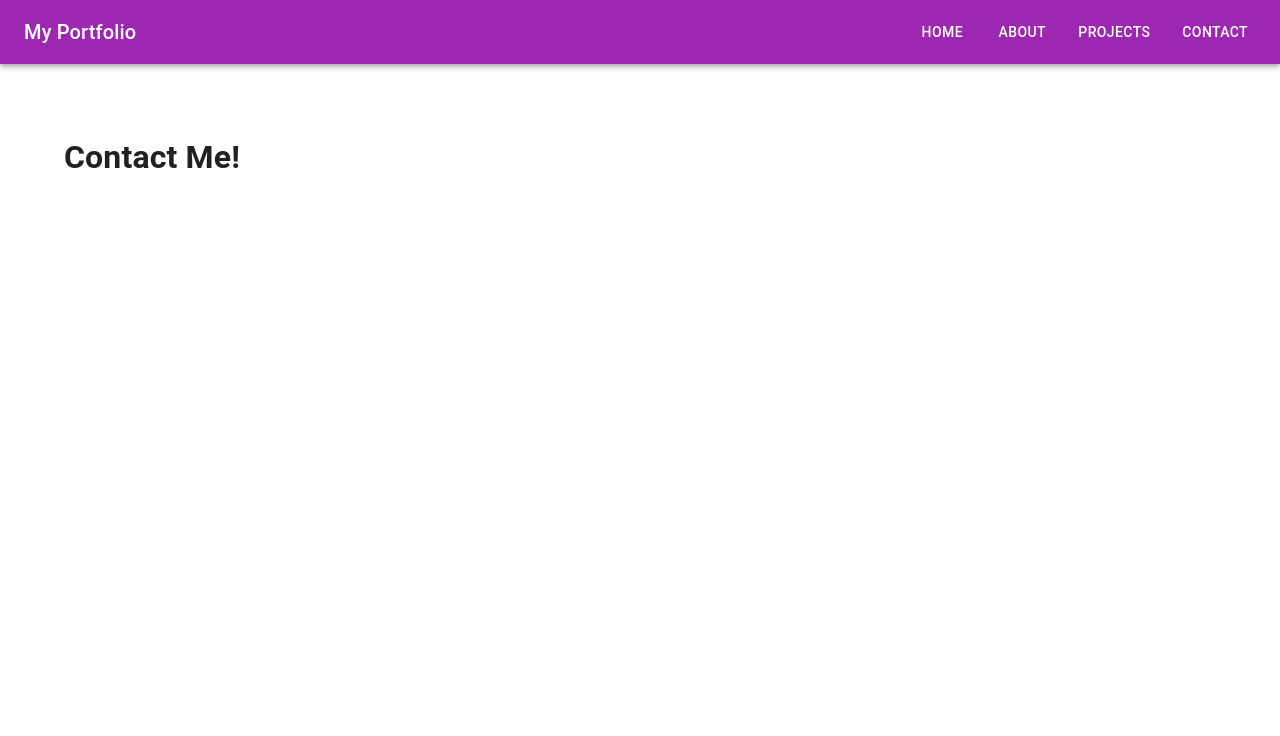
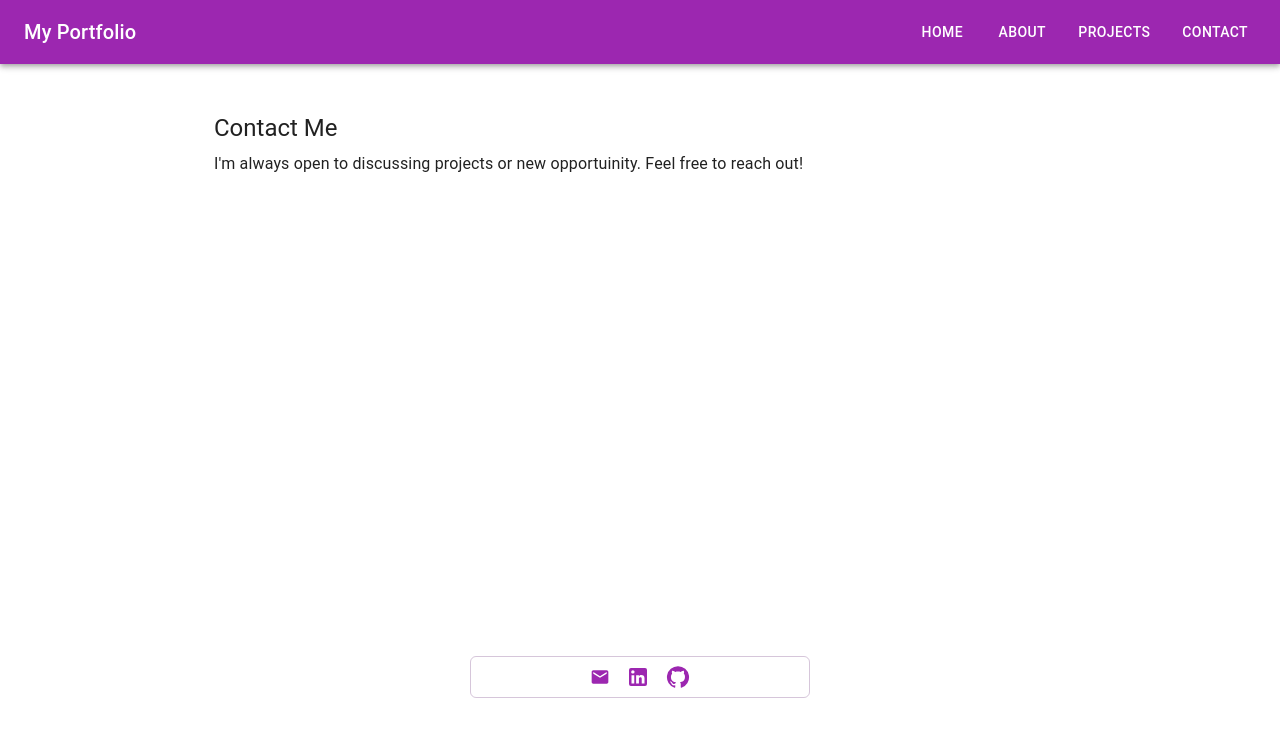
Before and after one commit to SWAGGERKARKI/my-portfolio, a Next.js app: page /contact in a window 1280 px wide. Shown: the top 736 px of the page. Built offline with nearby package versions, Linux system fonts and the light colour scheme.

Commit message:
finish contact page

```diff
--- a/src/app/contact/page.js
+++ b/src/app/contact/page.js
@@ -1,3 +1,55 @@
+'use client';
+import { Box, Button, Container, Icon, IconButton, Stack, Typography } from "@mui/material";
+import { Email, LinkedIn, GitHub } from "@mui/icons-material";
+import EmailIcon from '@mui/icons-material/Email';
+
+ // represents client side rendering
+
 export default function Contact() {
-  return <h1>Contact Me!</h1>
+  return (
+    <Container maxWidth='md'>
+      <Typography variant="h5" gutterBottom>
+        Contact Me
+      </Typography>
+
+      <Typography variant="body1">
+        I'm always open to discussing projects or new opportuinity. Feel free to reach out!
+      </Typography>
+
+      <Box spacing={2} mt={4} sx={{
+        display: "flex",
+        justifyContent: "center",
+        mt: "60vh",
+        border: "1px solid hsla(290, 20.50%, 54.10%, 0.4)",
+        maxWidth: "40%", mx: "auto",
+        borderRadius: "6px"
+
+      }}>
+        <IconButton
+         href="mailto:swaggerkarki@gmail.com"
+         color="secondary"
+        >
+          <Email fontSize="small" />
+        </IconButton>
+
+        <IconButton
+          href="https://www.linkedin.com/in/sagar-karky/"
+          target="_blank"
+          rel="noopener noreferrer"
+          color="secondary"
+        >
+          <LinkedIn />
+        </IconButton>
+
+        <IconButton
+          href="https://github.com/SWAGGERKARKI/"
+          target="_blank"
+          rel="noopener noreferrer"
+          color="secondary"
+        >
+          <GitHub />
+        </IconButton>
+      </Box>
+    </Container>
+  );
 }
```
